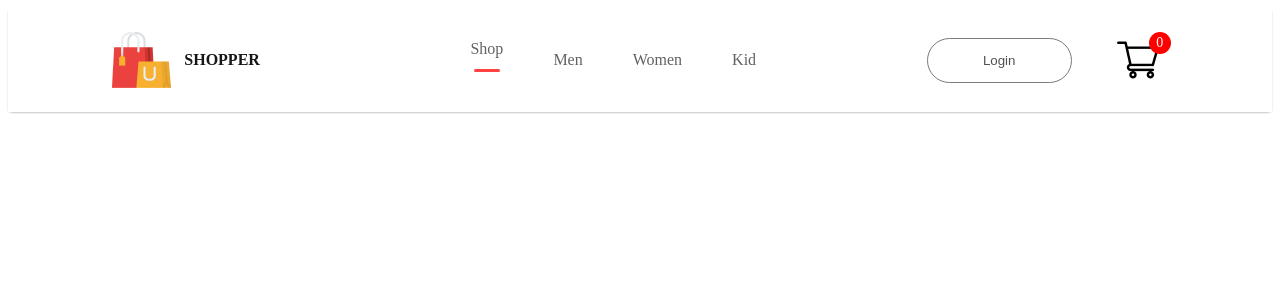
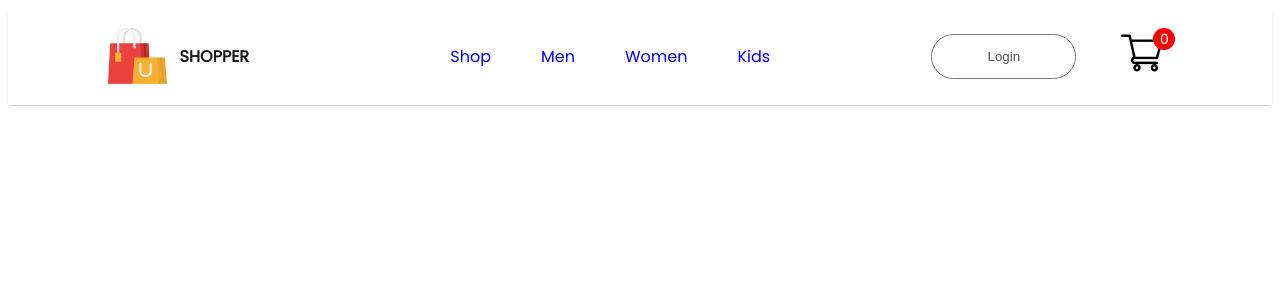
Before and after one commit to Kuncode2/E-Commerce-mern-frontend, a React (Create React App) app: page / in a window 1280 px wide. Shown: the top 300 px of the page. Built offline with nearby package versions, Linux system fonts and the light colour scheme.

Commit message:
Routin part done

```diff
--- a/public/index.html
+++ b/public/index.html
@@ -15,6 +15,9 @@
       user's mobile device or desktop. See https://developers.google.com/web/fundamentals/web-app-manifest/
     -->
     <link rel="manifest" href="%PUBLIC_URL%/manifest.json" />
+    <link rel="preconnect" href="https://fonts/googleapis.com">
+    <link rel="preconnect" href="https://font.gstatic.com" crossorigin>
+    <link href="https://fonts.googleapis.com/css2?family=Poppins&display=swap" rel="stylesheet">
     <!--
       Notice the use of %PUBLIC_URL% in the tags above.
       It will be replaced with the URL of the `public` folder during the build.
--- a/src/App.js
+++ b/src/App.js
@@ -1,12 +1,29 @@
-import { createBrowserRouter } from 'react-router-dom';
+import { BrowserRouter, Route, Routes } from 'react-router-dom';
 import './App.css';
 import Navbar from './Components/Navbar/Navbar';
+import Shop from './Pages/Shop';
+import ShopCategory from './Pages/ShopCategory';
+import Product from './Pages/Product';
+import Cart from './Pages/Cart';
 
 function App() {
 
   return (
     <div>
+      <BrowserRouter>
      <Navbar/>
+     <Routes>
+      <Route path='/' element={<Shop/>}/>
+      <Route path='/mens' element={<ShopCategory category="men"/>}/>
+      <Route path='/womens' element={<ShopCategory/>}/>
+      <Route path='/kids' element={<ShopCategory/>}/>
+      <Route path="/product" element={<Product/>}>
+         <Route path=':productId' element={<Product/>}/>
+      </Route>
+      <Route path='/cart' element={<Cart/>}/>
+      <Route path='login' element={<Cart/>}/>
+     </Routes>
+     </BrowserRouter>
     </div>
   );
 }
--- a/src/Components/Navbar/Navbar.jsx
+++ b/src/Components/Navbar/Navbar.jsx
@@ -1,9 +1,12 @@
-import React from 'react'
+import React, { useState } from 'react'
 import './Navbar.css'
 import logo from '../Assets/logo.png'
 import cart_icon from '../Assets/cart_icon.png'
+import { Link } from 'react-router-dom'
 
 const Navbar = () => {
+
+  const [menu,setMenu]=useState("shop ")
   return (
     <div className='navbar'>
       <div className="nav-logo">
@@ -11,14 +14,14 @@ const Navbar = () => {
         <p>SHOPPER</p>
       </div>
       <ul className="nav-menu">
-        <li>Shop <hr/></li>
-        <li>Men</li>
-        <li>Women</li>
-        <li>Kid</li>
+        <li onClick={()=>{setMenu("shop")}}><Link style={{textDecoration:'none'}} to='/'>Shop</Link>{ menu === "shop"?<hr/>:<></>}</li>
+        <li onClick={()=>{setMenu("mens")}}><Link style={{textDecoration:'none'}}to='mens'>Men</Link>{menu === "mens"?<hr/>:<></>}</li>
+        <li onClick={()=>{setMenu("women")}}><Link style={{textDecoration:'none'}}to='women'>Women</Link>{ menu === "women"?<hr/>:<></>}</li>
+        <li onClick={()=>{setMenu("kids")}}><Link style={{textDecoration:'none'}} to='kids'>Kids</Link>{ menu === "kids"?<hr/>:<></>}</li>
       </ul>
       <div className="nav-login-cart">
-        <button>Login</button>
-        <img src={cart_icon} alt="" />
+        <Link to='/login'><button>Login</button></Link>
+        <Link to='cart'><img src={cart_icon} alt="" /></Link>
         <div className="nav-cart-count">0</div>
       </div>
     </div>
--- /dev/null
+++ b/src/Pages/Cart.jsx
@@ -0,0 +1,11 @@
+import React from 'react'
+
+const Cart = () => {
+  return (
+    <div>
+
+    </div>
+  )
+}
+
+export default Cart
--- /dev/null
+++ b/src/Pages/Product.jsx
@@ -0,0 +1,11 @@
+import React from 'react'
+
+const Product = () => {
+  return (
+    <div>
+
+    </div>
+  )
+}
+
+export default Product
--- /dev/null
+++ b/src/Pages/Shop.jsx
@@ -0,0 +1,11 @@
+import React from 'react'
+
+const Shop = () => {
+  return (
+    <div>
+
+    </div>
+  )
+}
+
+export default Shop
--- /dev/null
+++ b/src/Pages/ShopCategory.jsx
@@ -0,0 +1,11 @@
+import React from 'react'
+
+const ShopCategory = () => {
+  return (
+    <div>
+
+    </div>
+  )
+}
+
+export default ShopCategory
--- a/src/index.css
+++ b/src/index.css
@@ -0,0 +1,3 @@
+body{
+    font-family: 'poppins';
+}
```
Also changed, not shown: src/Pages/LoginSignup.jsx (added, +11 -0 lines).
